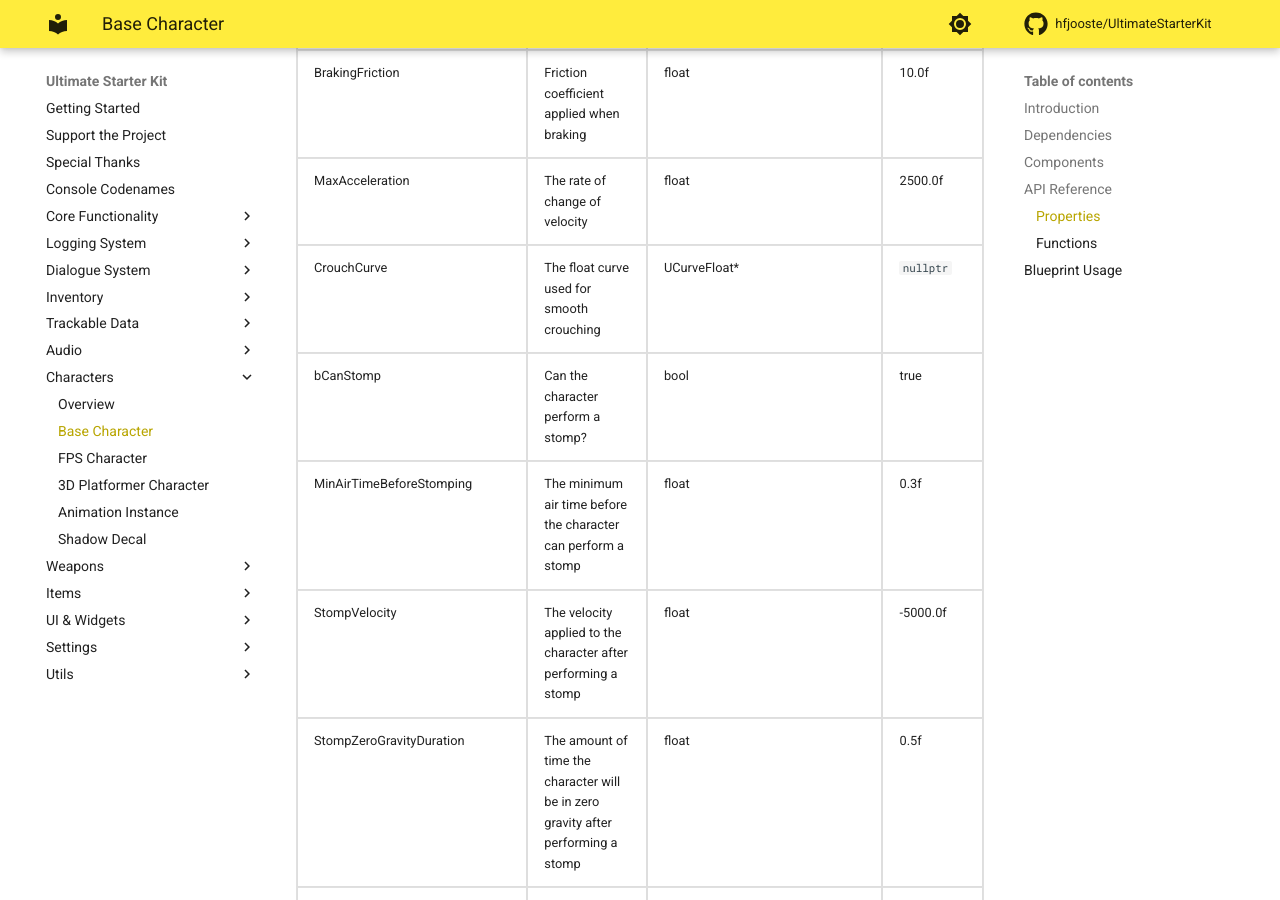
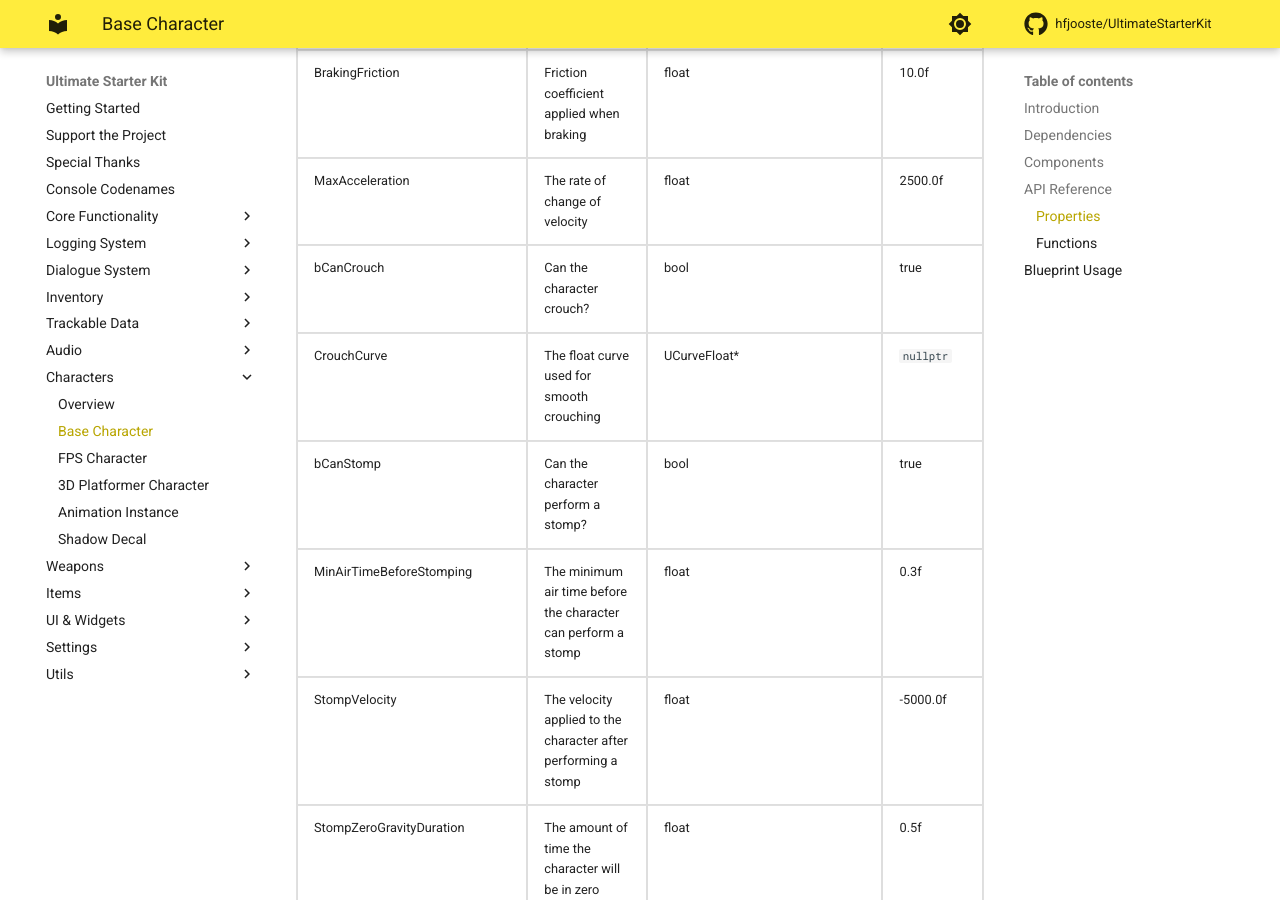
Before and after one commit to hfjooste/UltimateStarterKit, an MkDocs documentation site: the page built from docs/uskcharacter.md, in a window 1280 px wide and 900 px high, scrolled down 4112 px. Built offline with MkDocs 1.6.1 and Material for MkDocs 9.7.7, drawn with Linux system fonts in a browser that asks for light colours; comment, search, counter and statistics services are not loaded.

Commit message:
Updated documentation

```diff
--- a/docs/uskcharacter.md
+++ b/docs/uskcharacter.md
@@ -212,6 +212,12 @@ The <code>USKCharacter</code> uses the following components:
 		<td>2500.0f</td>
 	</tr>
 	<tr>
+		<td>bCanCrouch</td>
+		<td>Can the character crouch?</td>
+		<td>bool</td>
+		<td>true</td>
+	</tr>
+	<tr>
 		<td>CrouchCurve</td>
 		<td>The float curve used for smooth crouching</td>
 		<td>UCurveFloat*</td>
```
